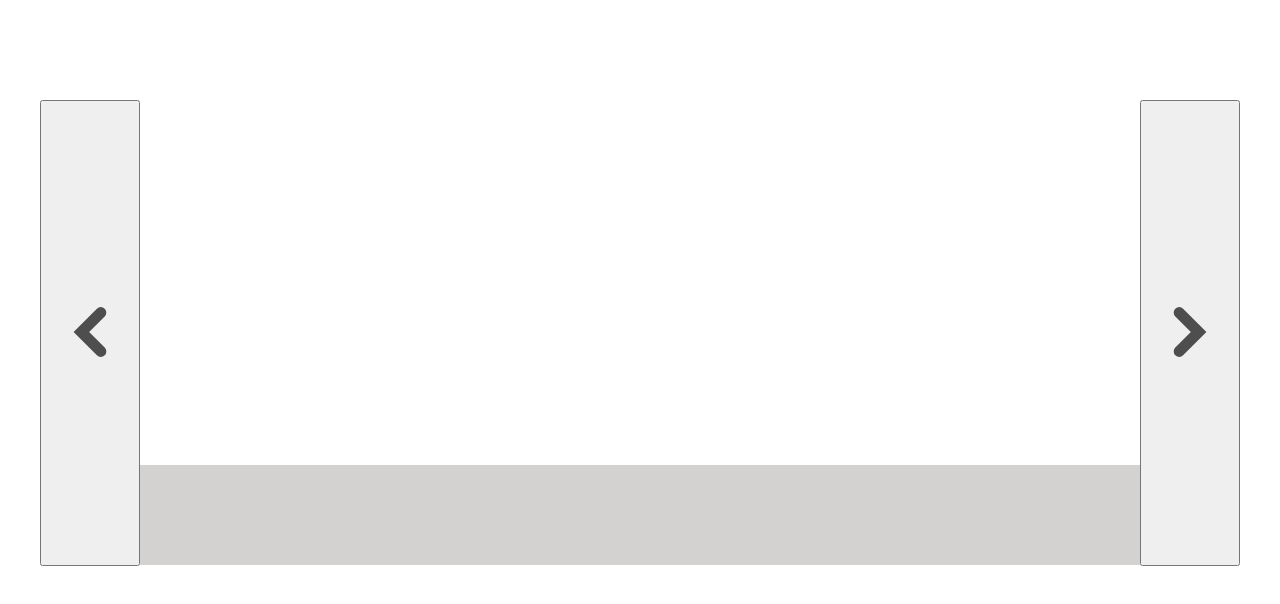
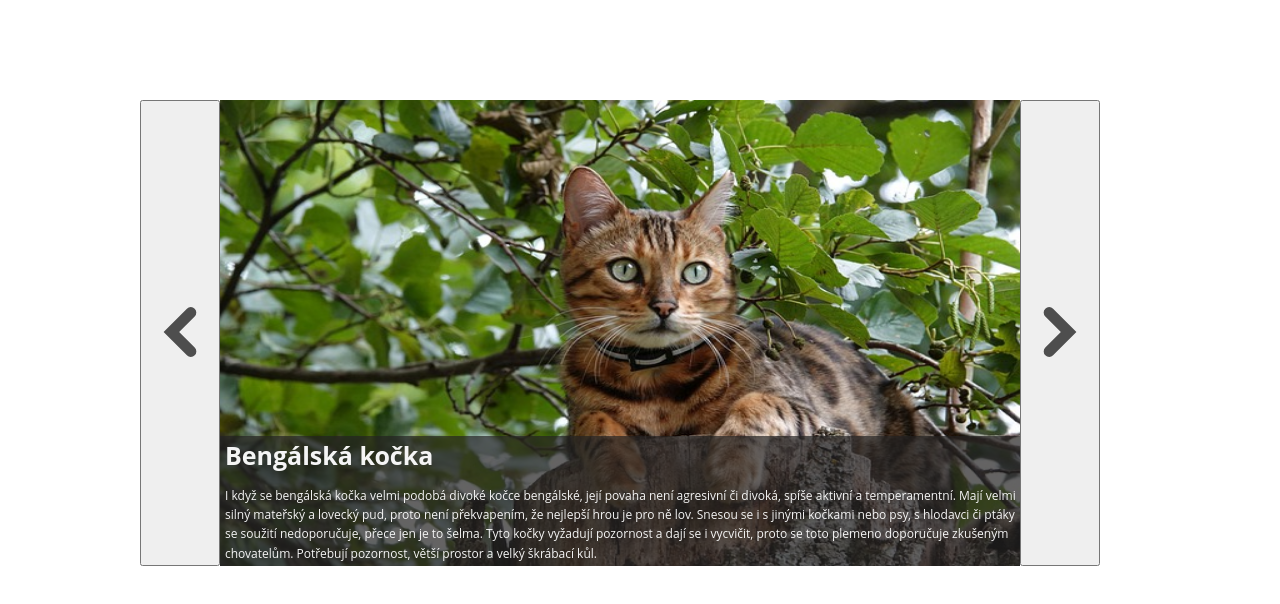
Before and after one commit to Nerivarne/My-first-web-app, a plain HTML site: page index.html in a window 1280 px wide. Drawn offline with nearby package versions, Linux system fonts and the light colour scheme.

Commit message:
hotové úkoly druhého dne

```diff
--- a/index.html
+++ b/index.html
@@ -15,7 +15,7 @@
             <div class="main-image">
                 <img src="" alt="" id="photo">
                 <div class="text-in-main-image">
-                    <h1 id="photo-title"></h1>
+                    <h2 id="photo-title"></h2>
                     <p id="photo-description"></p>
                 </div>
             </div>
--- a/scripts.js
+++ b/scripts.js
@@ -1,40 +1,45 @@
 let bengalska = {
     photo: "/images/bengalska-kocka.jpg",
     title: "Bengálská kočka",
-    description: "Sem musím pak vložit nějaké info o daném plemeni kočky."
+    description: "I když se bengálská kočka velmi podobá divoké kočce bengálské, její povaha není agresivní či divoká, spíše aktivní a temperamentní. Mají velmi silný mateřský a lovecký pud, proto není překvapením, že nejlepší hrou je pro ně lov. Snesou se i s jinými kočkami nebo psy, s hlodavci či ptáky se soužití nedoporučuje, přece jen je to šelma. Tyto kočky vyžadují pozornost a dají se i vycvičit, proto se toto plemeno doporučuje zkušeným chovatelům. Potřebují pozornost, větší prostor a velký škrábací kůl."
 }
 let birma = {
     photo: "/images/birma.jpg",
     title: "Birma",
-    description: "Sem musím pak vložit nějaké info o daném plemeni kočky."
+    description: "Birma je inteligentní, klidné, učenlivé a přizpůsobivé plemeno, postrádající známky agresivity; toleruje i jiná zvířata v domácnosti. Nemá problém v soužití s dětmi. Birma nepatří mezi rezervované, odtažité kočky, které se vyhýbají společnosti. Vyhledává sociální kontakty a hodně přilne ke své lidské rodině. Bývá komunikativní, ale nikoli hlučná tak výrazně, jako třeba kočka siamská."
 }
 let britka = {
     photo: "/images/britska-kocka.jpg",
     title: "Britská kočka",
-    description: "Sem musím pak vložit nějaké info o daném plemeni kočky."
-}
+    description: "Britská krátkosrstá kočka je naprosto nekomplikované plemeno. Jsou považovány za vyrovnané a přátelské. Zpravidla nejsou žádnými akrobaty, jejich povaha je spíše klidná. Kromě toho tyto kočky nutně potřebují být v blízkosti svých lidí a rády se mazlí. Přesto by se nemělo opomíjet jejich zaměstnání a aktivita. Protože patří k pohodlnějším kočičím plemenům, mají bohužel tendenci k nadváze. Zpočátku jsou vůči cizím lidem rezervovaní, ale zpravidla jsou k návštěvníkům vstřícní."
+    }
 let habesska = {
     photo: "/images/habesska-kocka.jpg",
     title: "Habešská kočka",
-    description: "Sem musím pak vložit nějaké info o daném plemeni kočky."
+    description: "Habešské kočky jsou extrémně inteligentní zvířata s nevyčerpatelnou energií. Stojí za to poskytnout jim dostatečně velký prostor k šílení, zejména vysoká škrabadla. Rády si hrají, během hry je můžete naučit spoustu triků. Jsou odvážné a zvědavé, mohou krok za krokem sledovat svého opatrovníka a následovat jeho činy. Je to také proto, že jsou velmi společenské. "
 }
 let mainka = {
     photo: "/images/mainska-myvali-kocka.jpg",
     title: "Mainská mývalí kočka",
-    description: "Sem musím pak vložit nějaké info o daném plemeni kočky."
+    description: "Mainská mývalí kočka je velmi přítulná a mazlivá. Se svou rodinou si často vytváří pevné pouto, ale není na ní závislá - ráda se věnuje i svým vlastním aktivitám. S oblibou si hraje a svou hravost neztrácí ani ve vyšším věku. Pokud je jako kotě seznámena se všemi členy domácnosti, ať už kočkami či psy, mívá pak k nim velmi přátelský vztah. Další výhodou je také její kladný vztah k dětem. Tyto kočky mají rády mazlení, i když samozřejmě existují výjimky. Jsou to kočky spíše klidné, mají společenskou povahu."
 }
 let ragdoll = {
     photo: "/images/ragdoll.jpg",
     title: "Ragdoll",
-    description: "Sem musím pak vložit nějaké info o daném plemeni kočky."
+    description: "Ragdoll jsou velmi přátelské k lidem, rády se mazlí, jsou extrémně přítulné, hravé, společenské a zvědavé. Vycházejí dobře i s ostatními kočkami. Toto plemeno je schopné dobře snášet samotu. Říká se, že se podobají psům (hlídají si své majitele, snadno se naučí chodit na procházky v postrojku a s oblibou nosí své kočičí hračky – dokáže aportovat). Jsou velice důvěřivé, dokonce i k cizím a díky tomu je možné využívat je při felinoterapii. Kočky velmi rády odpočívají a dají se snadno naučit na domácí prostředí."
 }
 let siamka = {
     photo: "/images/siamska-kocka.jpg",
     title: "Siamská kočka",
-    description: "Sem musím pak vložit nějaké info o daném plemeni kočky."
+    description: "Siamské kočky chtějí mnohdy laškovat a ne nadarmo jsou označovány jako psi mezi kočkami. Toto označení vzniklo proto, že se tohle plemeno nechá člověkem částečně vycvičit. Ale to nic nemění na skutečnosti, že se naučí pouze tolik, kolik samy uznají za vhodné. Ten, kdo se pokusí naučit něco siamskou kočku násilím, ten se záhy seznámí s jejími drápky. Jedná se o velmi společenské plemeno, které se potřebuje neustále projevovat."
 }
 let sphynx = {
-    photo: "/sphynx.jpg",
+    photo: "/images/sphynx.jpg",
     title: "Sphynx",
-    description: "Sem musím pak vložit nějaké info o daném plemeni kočky."
+    description: "Kočky sphynx jsou inteligentní, hravé, živé a přítulné. Mnoho z nich se rádo mazlí s ostatními kočkami i s lidmi. Jsou velmi oddaní svým majitelům a obvykle jsou přátelští k ostatním domácím zvířatům, například ke psům. Pokud si chcete pořídit sphynxe, nemělo by Vám vadit, že občas vydává zvuky. Toto plemeno patří k těm upovídanějším. Jejich mňoukání však v žádném případě není hlasité. Často vydávají pouze tiché švitoření."
 }
+let imagesData = [bengalska, birma, britka, habesska, mainka, ragdoll, siamka, sphynx];
+let currentPhoto = 0;
+$("#photo").attr("src", imagesData[currentPhoto].photo);
+$("#photo-title").append(imagesData[currentPhoto].title);
+$("#photo-description").append(imagesData[currentPhoto].description);
--- a/style.css
+++ b/style.css
@@ -1,30 +1,42 @@
 .photo-viewer {
     display: flex;
-    max-width: 1200px;
+    max-width: 1000px;
     height: 350px;
     margin: auto;
     margin-top: 100px;
 }
 button {
-    width: 100px;
+    width: 80px;
     height: 466px;
     cursor: pointer;
 }
 button:hover {
-    background: rgb(236, 220, 204);
+    background: silver;
 }
 .main-image {
-    width: 1000px;
+    width: 800px;
     height: 350px;
     position: relative;
 }
 .text-in-main-image {
-    width: 1000px;
-    height: 100px;
+    width: 800px;
+    height: 130px;
     position: absolute;
-    top: 365px;
-    background: rgba(112, 103, 103, 0.3);
-
+    top: 336px;
+    background: rgba(36, 35, 35, 0.7);
+    color: whitesmoke;
+    line-height: 120%;
+    font-family: 'Open Sans', sans-serif;
+}
+#photo-title {
+    margin-top: 10px;
+    margin-left: 5px;
+    font-size: 25px;
+}
+#photo-description{
+    margin-left: 5px;
+    top: 20px;
+    font-size: 12px;
 }
 .arrow-button {
     width: 50px;
@@ -33,7 +45,7 @@ button:hover {
 #second-arrow-button {
     transform: rotate(0.5turn);
 }
-#birman-cat {
+#photo {
     max-height: 133%;
     width: 100%;
     object-fit: fill;
```
